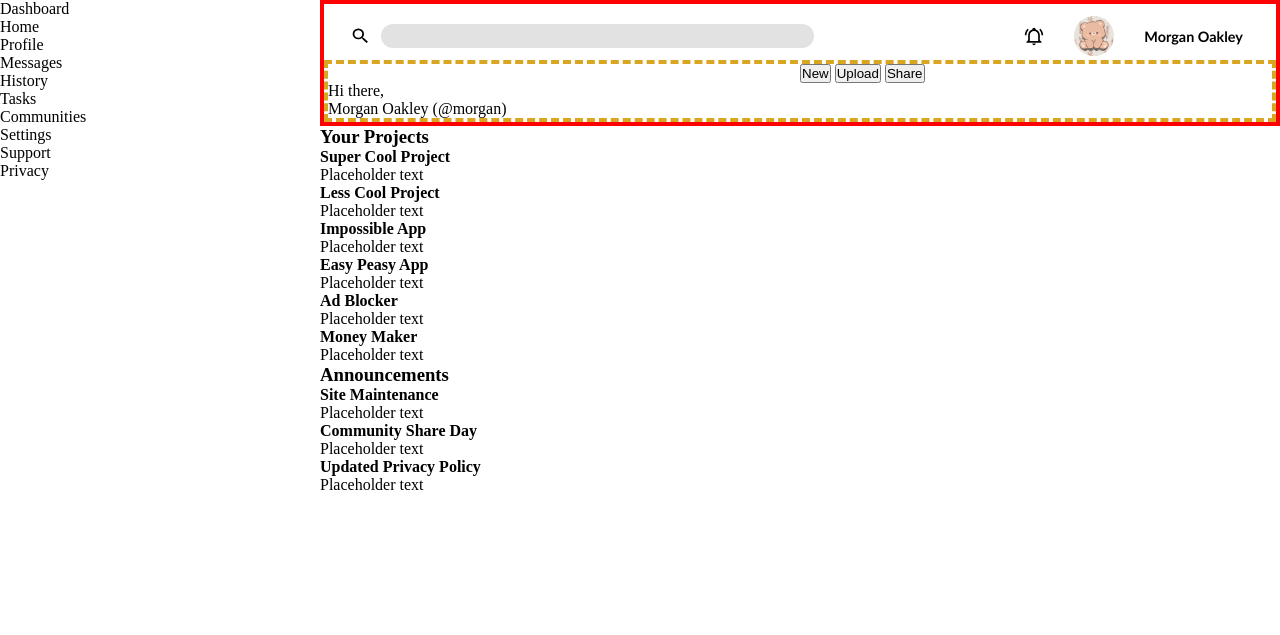
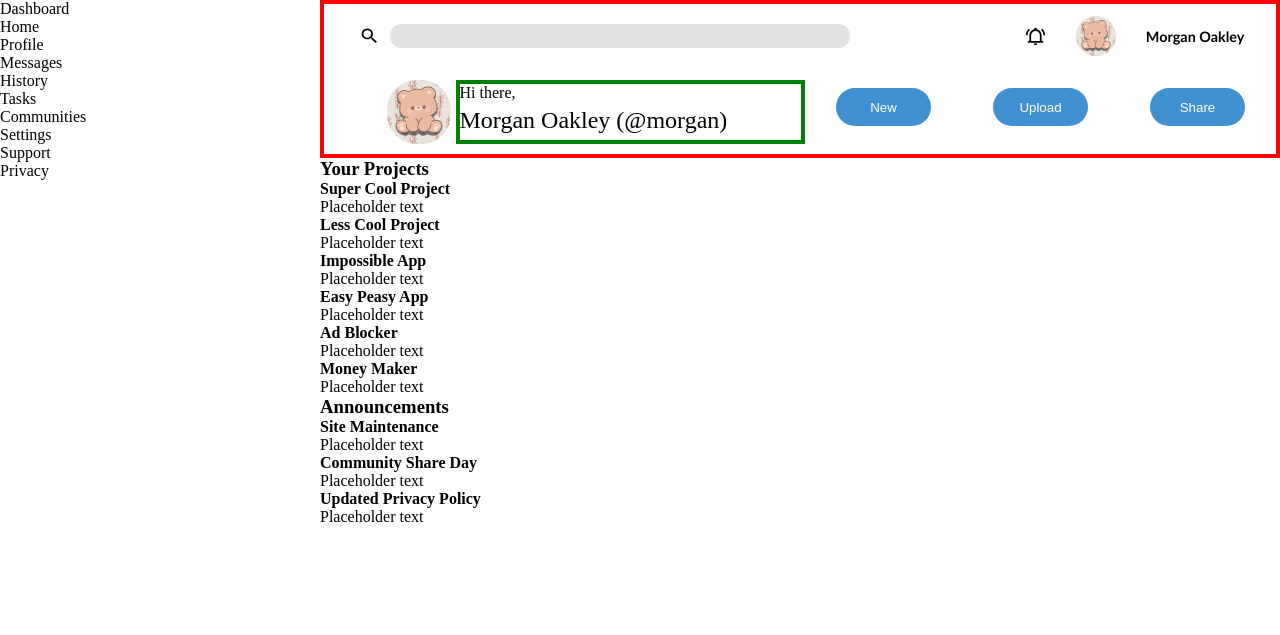
Before and after one commit to KelloHitt/Project-Admin-Dashboard, a plain HTML site: page index.html in a window 1280 px wide. Drawn offline with Linux system fonts and the light colour scheme.

Commit message:
Styling the text to welcome the user

```diff
--- a/index.html
+++ b/index.html
@@ -31,9 +31,13 @@
       </div>
       <div class="second-part-header">
         <div class="welcome">
-          <img />
-          <p>Hi there,</p>
-          <p>Morgan Oakley (@morgan)</p>
+          <div class="user-profile-img">
+            <img src="assets/profile.png" style="width: 4rem; height: 4rem" />
+          </div>
+          <div class="text">
+            <p>Hi there,</p>
+            <p class="larger-text">Morgan Oakley (@morgan)</p>
+          </div>
         </div>
         <div class="buttons">
           <button class="header-item">New</button>
--- a/style.css
+++ b/style.css
@@ -17,6 +17,7 @@ body {
 .header {
     grid-area: header;
     border: 4px solid red;
+    padding-left: 10px;
 }
 
 .sidebar {
@@ -41,7 +42,7 @@ body {
 }
 
 input[type="search"] {
-    width: 70%;
+    width: 75%;
     height: 1.5rem;
     justify-self: start;
     border: none;
@@ -73,10 +74,54 @@ input[type="search"] {
 
 .second-part-header {
     display: grid;
-    border: 4px dashed goldenrod;
     grid-template-columns: repeat(auto-fit, minmax(150px, 1fr));
 }
 
 .buttons {
+    display: grid;
+    grid-template-columns: repeat(auto-fit, minmax(100px, 1fr));
+    justify-items: center;
+    align-items: center;
+}
+
+.buttons button {
+    border: none;
+    padding: 4px 10px;
+    border-radius: 30px;
+    background-color: rgb(64, 144, 210);
+    color: white;
+    height: 40%;
+    width: 60%;
+    font-weight: 500;
 
 }
+
+.welcome {
+    display: grid;
+    grid-template-columns: 1fr 3fr;
+    gap: 5px;
+    margin-top: 20px;
+    margin-bottom: 10px;
+
+}
+
+.welcome img {
+    border-radius: 30px;
+}
+
+.user-profile-img {
+    display: grid;
+    align-items: center;
+    justify-items: end;
+
+
+}
+
+.text {
+    border: 4px solid green;
+}
+
+.larger-text {
+    margin-top: 5px;
+    font-size: 1.5em;
+}
```
